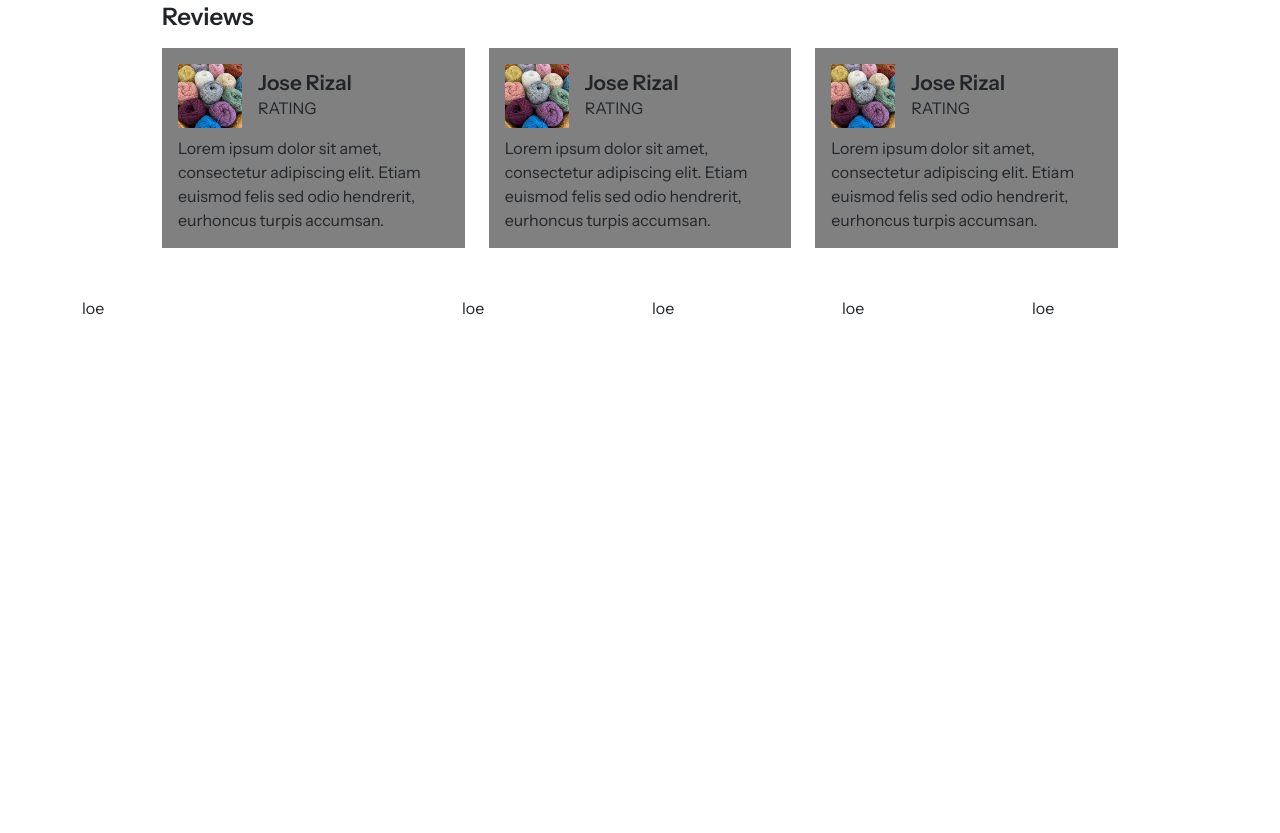
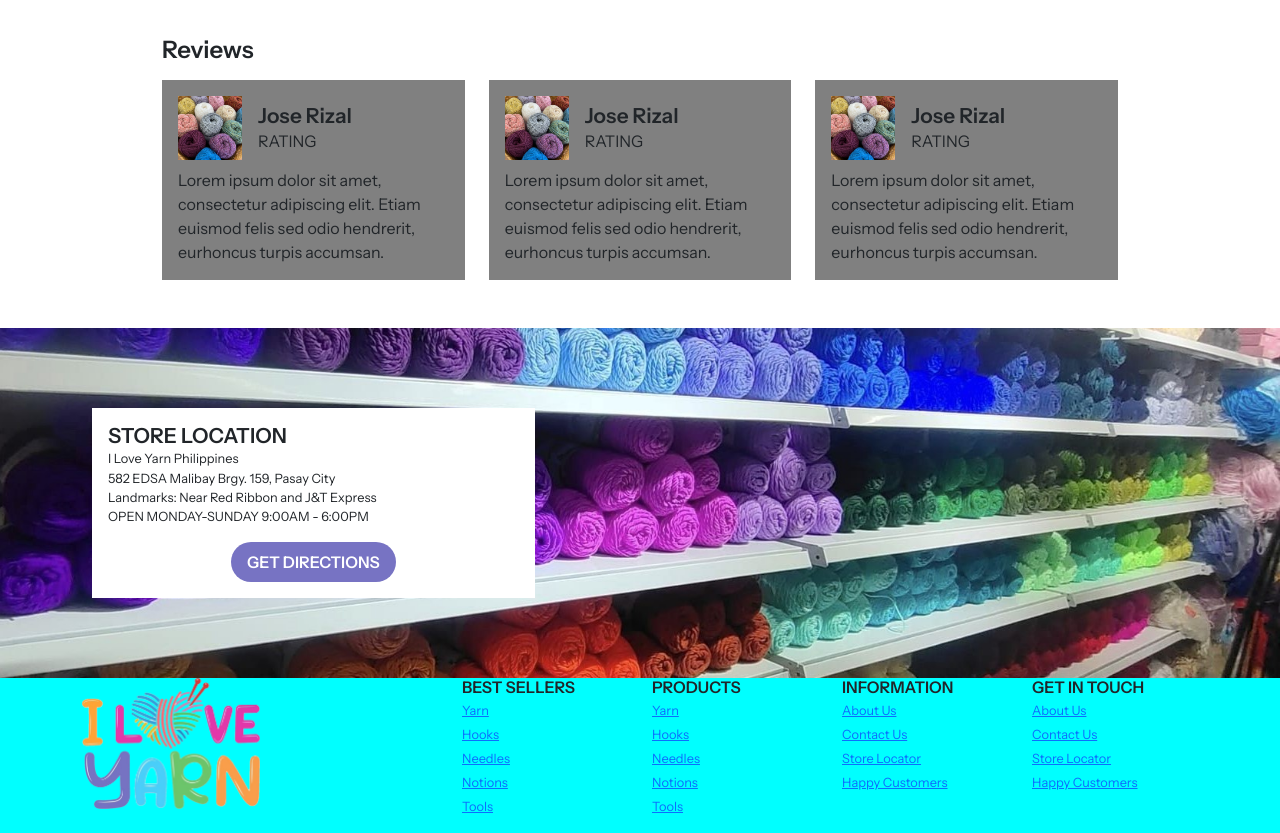
Before and after one commit to euclidq/euclidquemada.github.io, a plain HTML site: page I Love Yarn Philippines/index.html in a window 1280 px wide. Shown: the part 1511-2344 px from the top of the page. Before the commit the page ends 1831 px from the top, so only its background shows below. Drawn offline with nearby package versions, Linux system fonts and the light colour scheme.

Commit message:
Updated footer

```diff
--- a/I Love Yarn Philippines/index.html
+++ b/I Love Yarn Philippines/index.html
@@ -54,6 +54,7 @@
         </div>
     </div>
 
+    <main>
         <div class="categories">
             <div class="container">
                 <div class="row">
@@ -88,12 +89,6 @@
                         <div>
                             <img src="icon-scissor.png" alt="">
                             <h2>Tools</h2>
-                    </div>
-                </div>
-                <div class="col">
-                    <div>
-                        <img src="icon-threads.png" alt="">
-                        <h2>Kits</h2>
                         </div>
                     </div>
                 </div>
@@ -221,28 +216,87 @@
             </div>
         </div>
 
+        <div class="location">
+            <div class="container-fluid">
+                <div class="row">
+                    <div class="col-5">
+                        <div>
+                            <h1>STORE LOCATION</h1>
+                            <p>I Love Yarn Philippines<br>582 EDSA Malibay Brgy. 159, Pasay City</p>
+                            <p>Landmarks: Near Red Ribbon and J&T Express</p>
+                            <p>OPEN MONDAY-SUNDAY 9:00AM - 6:00PM</p>
+                            <div class="button"><button>GET DIRECTIONS</button></div>
+                        </div>
+                    </div>
+                </div>
+            </div>
+        </div>
+    </main>
+
     <footer>
         <div class="container">
             <div class="row">
                 <div class="col-4">
-                    loe
+                    <img src="logo-iloveyarn.png" alt="" class="logo">
+                    <!-- <div class="row socials-row">
+                        <div class="col">
+                            <img src="logo-facebook.png" alt="" class="socials">
+                        </div>
+                        <div class="col">
+                            <img src="logo-instagram.png" alt="" class="socials">
+                        </div>
+                        <div class="col">
+                            <img src="logo-tiktok.png" alt="" class="socials">
+                        </div>
+                        <div class="col">
+                            <img src="logo-twitter.png" alt="" class="socials">
+                        </div>
+                    </div> -->
                 </div>
                 <div class="col-2">
-                    loe
+                    <h1>BEST SELLERS</h1>
+                    <ul>
+                        <li><a href="">Yarn</a></li>
+                        <li><a href="">Hooks</a></li>
+                        <li><a href="">Needles</a></li>
+                        <li><a href="">Notions</a></li>
+                        <li><a href="">Tools</a></li>
+                    </ul>
                 </div>
                 <div class="col-2">
-                    loe
+                    <h1>PRODUCTS</h1>
+                    <ul>
+                        <li><a href="">Yarn</a></li>
+                        <li><a href="">Hooks</a></li>
+                        <li><a href="">Needles</a></li>
+                        <li><a href="">Notions</a></li>
+                        <li><a href="">Tools</a></li>
+                    </ul>
                 </div>
                 <div class="col-2">
-                    loe
+                    <h1>INFORMATION</h1>
+                    <ul>
+                        <li><a href="">About Us</a></li>
+                        <li><a href="">Contact Us</a></li>
+                        <li><a href="">Store Locator</a></li>
+                        <li><a href="">Happy Customers</a></li>
+                    </ul>
                 </div>
                 <div class="col-2">
-                    loe
+                    <h1>GET IN TOUCH</h1>
+                    <ul>
+                        <li><a href="">About Us</a></li>
+                        <li><a href="">Contact Us</a></li>
+                        <li><a href="">Store Locator</a></li>
+                        <li><a href="">Happy Customers</a></li>
+                    </ul>
                 </div>
             </div>
         </div>
     </footer>
 
+    <!-- <div class="stext">Copyright &copy; 2014-<script>document.write(new Date().getFullYear())</script> Your Name All Rights Reserved</div> -->
+
     <script src="https://cdn.jsdelivr.net/npm/bootstrap@5.0.2/dist/js/bootstrap.bundle.min.js" integrity="sha384-MrcW6ZMFYlzcLA8Nl+NtUVF0sA7MsXsP1UyJoMp4YLEuNSfAP+JcXn/tWtIaxVXM" crossorigin="anonymous"></script>
 </body>
 
--- a/I Love Yarn Philippines/style.css
+++ b/I Love Yarn Philippines/style.css
@@ -117,7 +117,7 @@ nav a:hover {
     margin: 3rem 0;
 }
 
-.categories .row, .sale .row, .new-arrivals .row, .reviews .row {
+main .row {
     padding: 0 5rem;
 }
 
@@ -231,3 +231,56 @@ nav a:hover {
     margin: 0;
     font-size: var(--fs-m);
 }
+
+.location {
+    background-image: url(hero.jpg);
+    background-size: cover;
+    background-position: center;
+}
+
+.location .row {
+    padding: 5rem;
+}
+
+.location .col-5 > * {
+    padding: 1rem;
+    background-color: #FFFFFF;
+}
+
+.location h1 {
+    font-size: var(--fs-m);
+}
+
+.location p {
+    font-size: var(--fs-xs);
+}
+
+.location .button {
+    margin-top: 1rem;
+    text-align: center;
+}
+
+footer {
+    background-color: aqua;
+}
+
+footer.row:first-child {
+    text-align: center;
+}
+
+footer .logo {
+    width: 50%;
+}
+
+footer ul {
+    padding: 0;
+    list-style: none;
+}
+
+footer h1 {
+    font-size: var(--fs-s);
+}
+
+footer a {
+    font-size: var(--fs-xs);
+}
```
Lines whose indentation alone changed are shown as unchanged.
